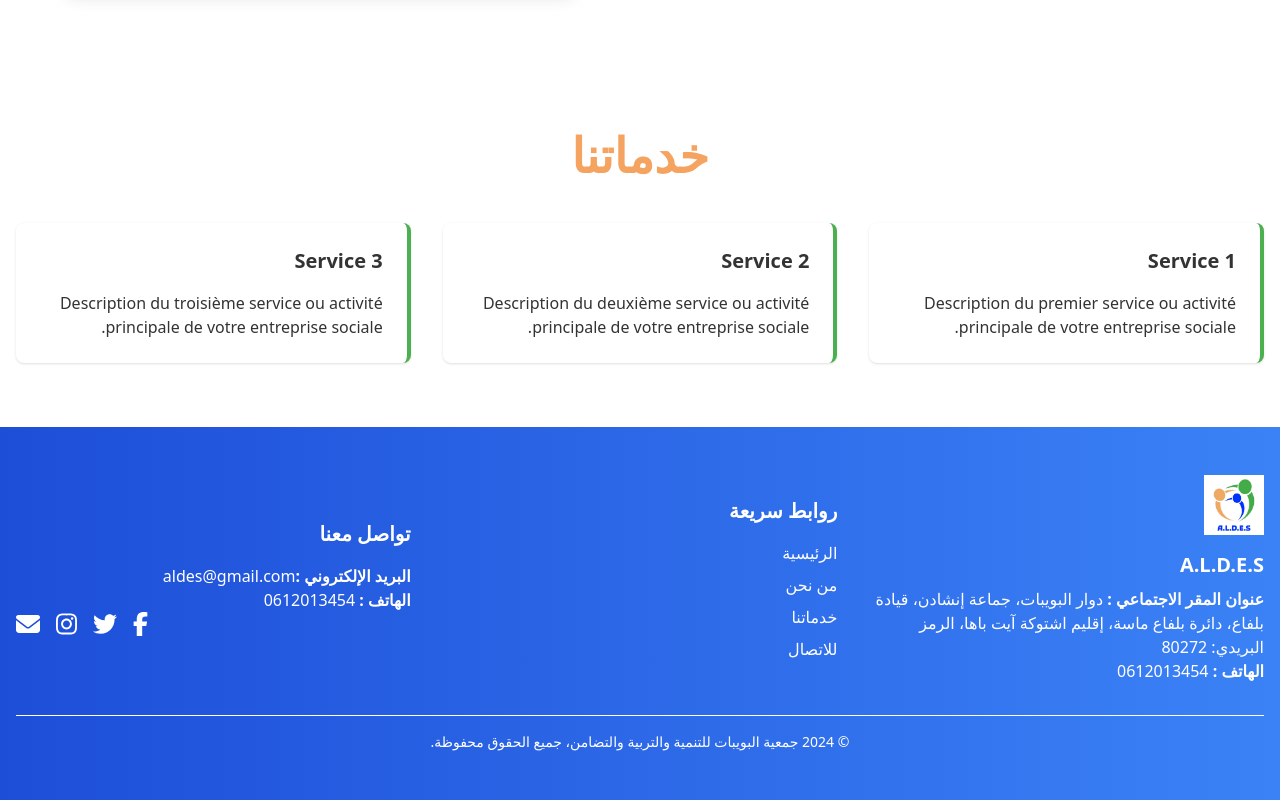
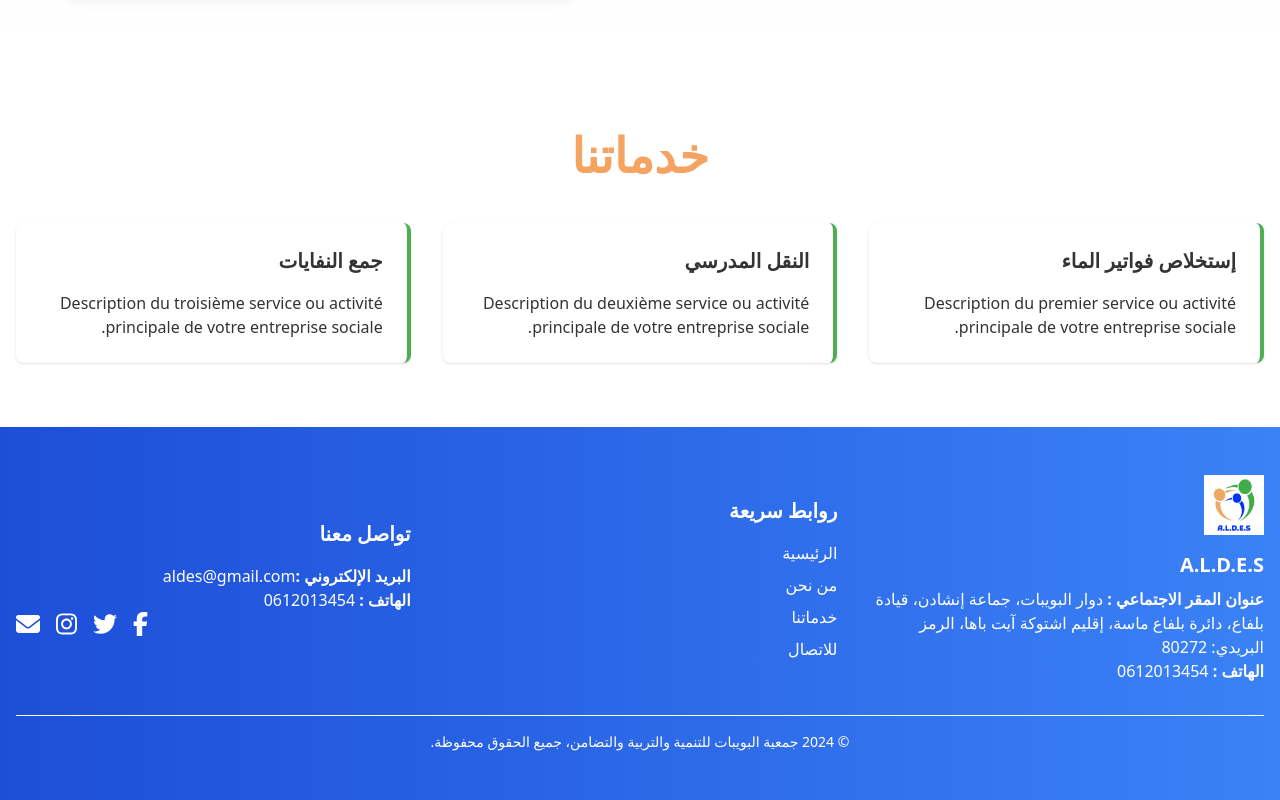
Before and after one commit to taoufiqq/aldes, a Next.js app: page / in a window 1280 px wide. Shown: the part 1627-2427 px from the top of the page. Built offline with nearby package versions, Linux system fonts and the light colour scheme.

Commit message:
add animation AOS

```diff
--- a/components/landing-page.tsx
+++ b/components/landing-page.tsx
@@ -460,22 +460,28 @@ export default function Home() {
             </h2>
             <div className="grid grid-cols-1 md:grid-cols-2 lg:grid-cols-3 gap-8">
               <div className="bg-white p-6 rounded-lg shadow border-r-4 border-[#4CAF50]">
-                <h3 className="text-xl font-semibold mb-4">Service 1</h3>
-                <p>
+                <h3 className="text-xl font-semibold mb-4" data-aos="fade-up">
+                  إستخلاص فواتير الماء
+                </h3>
+                <p data-aos="fade-up">
                   Description du premier service ou activité principale de votre
                   entreprise sociale.
                 </p>
               </div>
               <div className="bg-white p-6 rounded-lg shadow border-r-4 border-[#4CAF50]">
-                <h3 className="text-xl font-semibold mb-4">Service 2</h3>
-                <p>
+                <h3 className="text-xl font-semibold mb-4" data-aos="fade-up">
+                  النقل المدرسي
+                </h3>
+                <p data-aos="fade-up">
                   Description du deuxième service ou activité principale de
                   votre entreprise sociale.
                 </p>
               </div>
               <div className="bg-white p-6 rounded-lg shadow border-r-4 border-[#4CAF50]">
-                <h3 className="text-xl font-semibold mb-4">Service 3</h3>
-                <p>
+                <h3 className="text-xl font-semibold mb-4" data-aos="fade-up">
+                  جمع النفايات
+                </h3>
+                <p data-aos="fade-up">
                   Description du troisième service ou activité principale de
                   votre entreprise sociale.
                 </p>
@@ -491,43 +497,51 @@ export default function Home() {
             {/* Logo et informations */}
             <div className="flex flex-col items-center md:items-start">
               <Image
+                data-aos="fade-up"
                 src={logoFooter}
                 alt="جمعية البويبات للتنمية والتربية والتضامن"
                 width={60}
                 height={60}
                 className="object-contain mb-4"
               />
-              <h3 className="text-xl font-bold mb-2">A.L.D.E.S</h3>
-              <p>
+              <h3 className="text-xl font-bold mb-2" data-aos="fade-up">
+                A.L.D.E.S
+              </h3>
+              <p data-aos="fade-up">
                 <strong>عنوان المقر الاجتماعي :</strong> دوار البويبات، جماعة
                 إنشادن، قيادة بلفاع، دائرة بلفاع ماسة، إقليم اشتوكة آيت باها،
                 الرمز البريدي: 80272
               </p>
-              <p>
+              <p data-aos="fade-up">
                 <strong>الهاتف :</strong> 0612013454
               </p>
             </div>
 
             {/* Liens rapides */}
             <div className="text-center md:text-right">
-              <h3 className="text-xl font-bold mb-4">روابط سريعة</h3>
-              <ul className="space-y-2">
+              <h3 className="text-xl font-bold mb-4" data-aos="fade-up">
+                روابط سريعة
+              </h3>
+              <ul className="space-y-2" data-aos="fade-up">
                 <NavLinks />
               </ul>
             </div>
 
             {/* Contact et réseaux sociaux */}
             <div className="text-center md:text-right">
-              <h3 className="text-xl font-bold mb-4">تواصل معنا</h3>
-              <p>
+              <h3 className="text-xl font-bold mb-4" data-aos="fade-up">
+                تواصل معنا
+              </h3>
+              <p data-aos="fade-up">
                 <strong> البريد الإلكتروني :</strong>
                 aldes@gmail.com
               </p>
-              <p>
+              <p data-aos="fade-up">
                 <strong>الهاتف :</strong> 0612013454
               </p>
               <div className="flex justify-center md:justify-end space-x-4 space-x-reverse">
                 <a
+                  data-aos="fade-up"
                   href="https://facebook.com"
                   target="_blank"
                   rel="noopener noreferrer"
@@ -537,6 +551,7 @@ export default function Home() {
                   <FontAwesomeIcon icon={faFacebookF} className="text-2xl" />
                 </a>
                 <a
+                  data-aos="fade-up"
                   href="https://twitter.com"
                   target="_blank"
                   rel="noopener noreferrer"
@@ -546,6 +561,7 @@ export default function Home() {
                   <FontAwesomeIcon icon={faTwitter} className="text-2xl" />
                 </a>
                 <a
+                  data-aos="fade-up"
                   href="https://instagram.com"
                   target="_blank"
                   rel="noopener noreferrer"
@@ -555,6 +571,7 @@ export default function Home() {
                   <FontAwesomeIcon icon={faInstagram} className="text-2xl" />
                 </a>
                 <a
+                  data-aos="fade-up"
                   href="mailto:aldes@gmail.com"
                   aria-label="Email"
                   className="text-white hover:text-blue-300"
```
